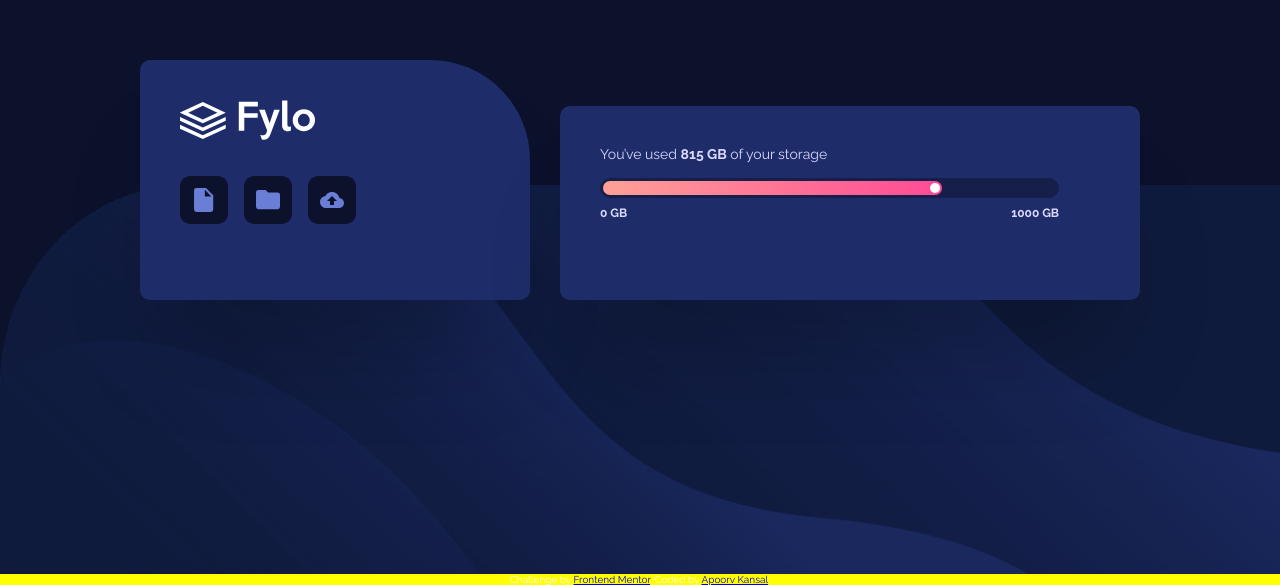
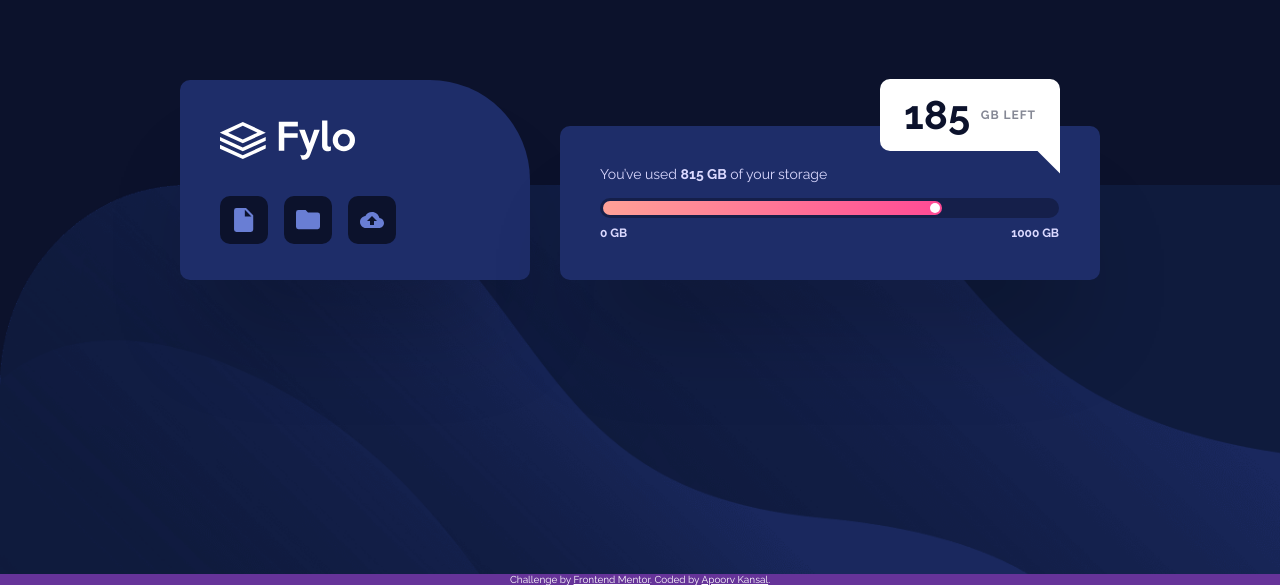
Before and after one commit to apoorvkk/fylo-data-storage-component, a plain HTML site: page index.html in a window 1280 px wide. Shown: the part 215-800 px from the top of the page. Drawn offline with Linux system fonts and the light colour scheme.

Commit message:
Add popout

```diff
--- a/index.html
+++ b/index.html
@@ -14,14 +14,6 @@
 
 </head>
 <body>
-<!--
-  You’ve used 815 GB of your storage
-
-  185 GB Left
-
-  0 GB
-  1000 GB -->
-
     <div class="main">
       <div class="control-panel">
         <img class="logo-img" src="images/logo.svg" />
@@ -38,6 +30,13 @@
         </div>
       </div>
       <div class="usage-stat">
+        <div class="popup">
+          <div class="main-popup">
+            <h1 class="leftover">185</h1>
+            <div class="units">GB Left</div>
+          </div>
+          <div class="bottom-stick"></div>
+        </div>
         <div class="usage-text">You’ve used <span class="usage-count">815 GB</span> of your storage</div>
         <div class="usage-bar">
           <div class="usage-progress">
--- a/style.css
+++ b/style.css
@@ -1,6 +1,13 @@
 html {
   font-size: 10px;
   font-family: "Raleway", sans-serif;
+  box-sizing: border-box;
+}
+
+*,
+*:before,
+*:after {
+  box-sizing: inherit;
 }
 
 body {
@@ -14,14 +21,16 @@ body {
   min-height: 100vh;
   display: flex;
   flex-direction: column;
-  box-sizing: border-box;
 }
 
 .attribution {
-  background-color: yellow;
+  background-color: rebeccapurple;
   text-align: center;
 }
 
+.attribution a {
+  color: white;
+}
 .main {
   margin: auto;
   display: flex;
@@ -89,6 +98,7 @@ body {
   padding-left: 4rem;
   margin-top: auto;
   margin-left: 3rem;
+  position: relative;
 }
 
 .usage-text {
@@ -153,3 +163,47 @@ body {
   color: #dbd9ff;
   text-align: right;
 }
+
+.popup {
+  width: 18rem;
+  height: 9.4rem;
+  position: absolute;
+  right: 4rem;
+  top: -4.7rem;
+}
+
+.main-popup {
+  width: 18rem;
+  height: 7.2rem;
+  background-color: #ffffff;
+  border-radius: 1rem 1rem 0rem 1rem;
+  padding: 1.6rem 2.4rem;
+}
+
+.bottom-stick {
+  width: 2.3rem;
+  height: 2.3rem;
+  background-color: #ffffff;
+  float: right;
+  clip-path: polygon(0% 0%, 100% 0%, 100% 100%);
+}
+
+.leftover {
+  color: #0c122c;
+  font-size: 4rem;
+  line-height: 4rem;
+  font-weight: bold;
+  margin: 0;
+  display: inline-block;
+}
+
+.units {
+  text-transform: uppercase;
+  color: rgb(12, 18, 44, 0.5);
+  margin-left: 0.8rem;
+  font-size: 1.2rem;
+  font-weight: bold;
+  letter-spacing: 0.1rem;
+  line-height: 4rem;
+  float: right;
+}
```
